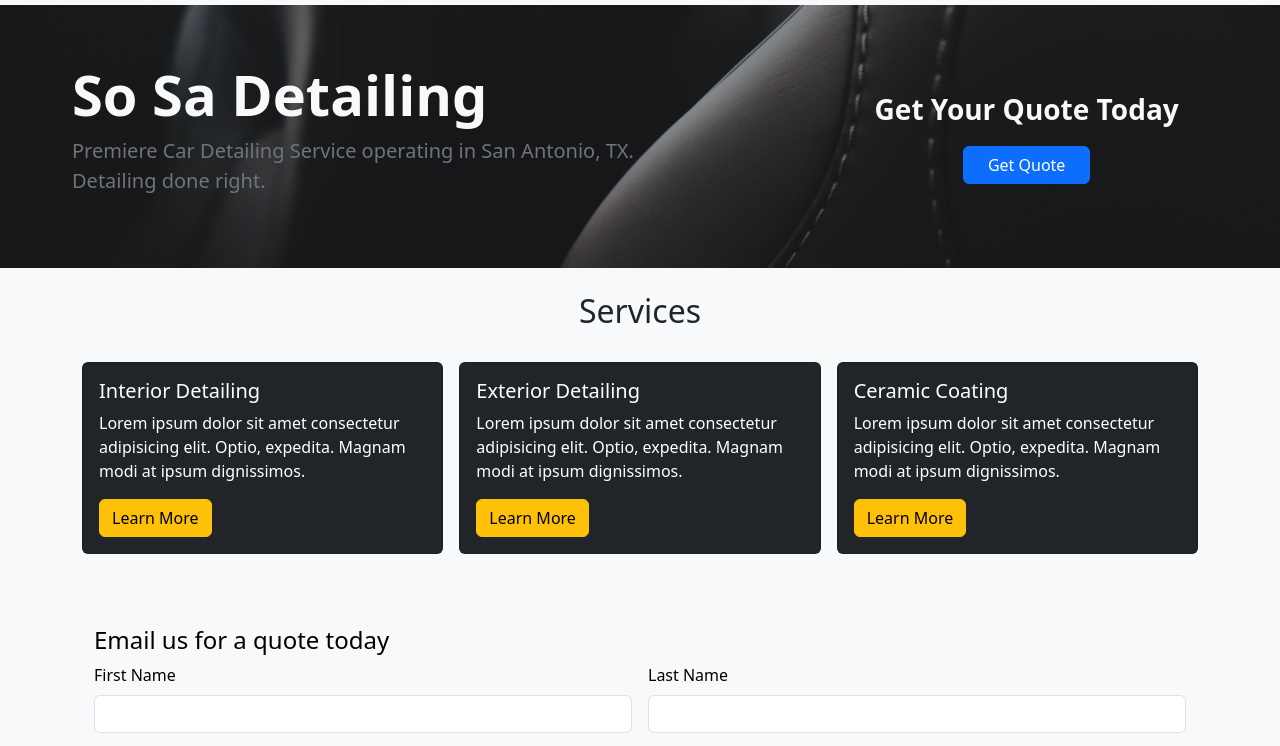
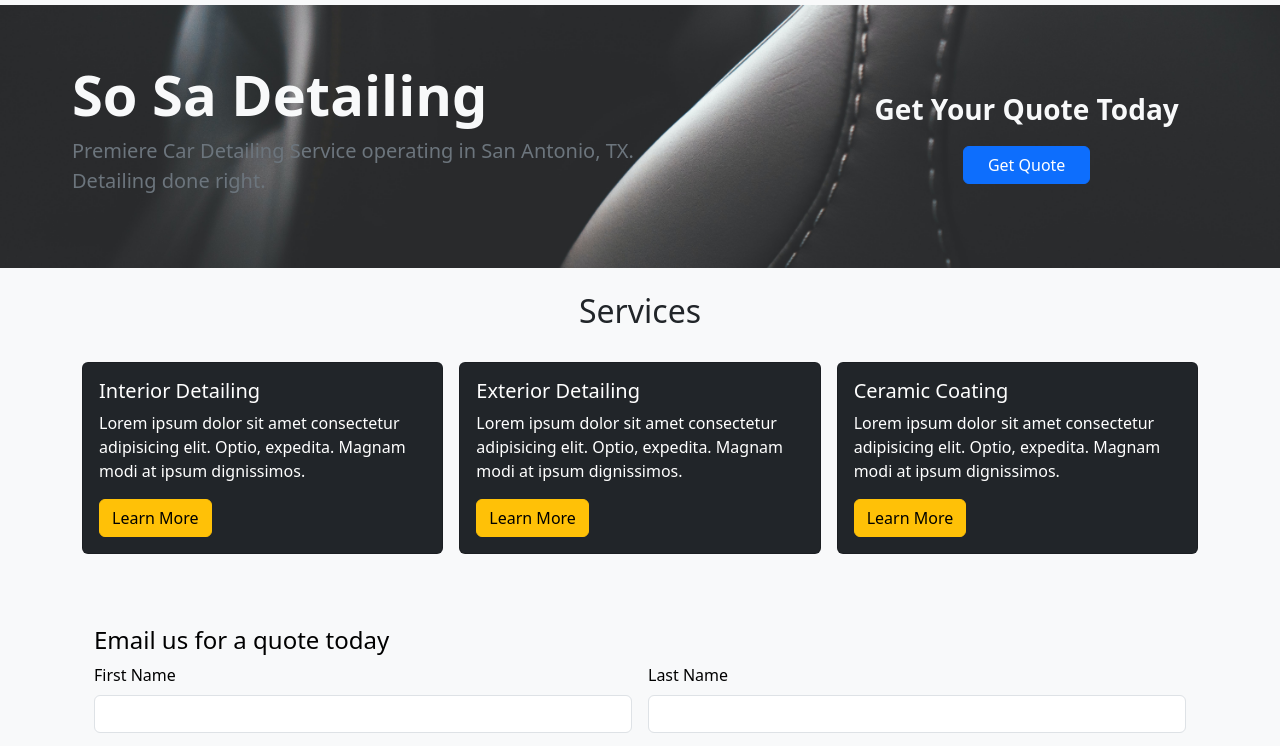
Before and after one commit to Derbyj6161/So-Sa-Detailing, a plain HTML site: page index.html in a window 1280 px wide. Shown: the part 53-799 px from the top of the page. Drawn offline with nearby package versions, Linux system fonts and the light colour scheme.

Commit message:
Update styles.css

```diff
--- a/styles.css
+++ b/styles.css
@@ -1,7 +1,5 @@
 .hero{
-    background-color: rgb(71, 70, 71);
     background-image: url(/media/marvin-meyer-4Lh-4xE5_Js-unsplash.jpg);
-    background-blend-mode:overlay;
     background-size: cover;
     background-repeat: no-repeat;
     width: 100%;
```
